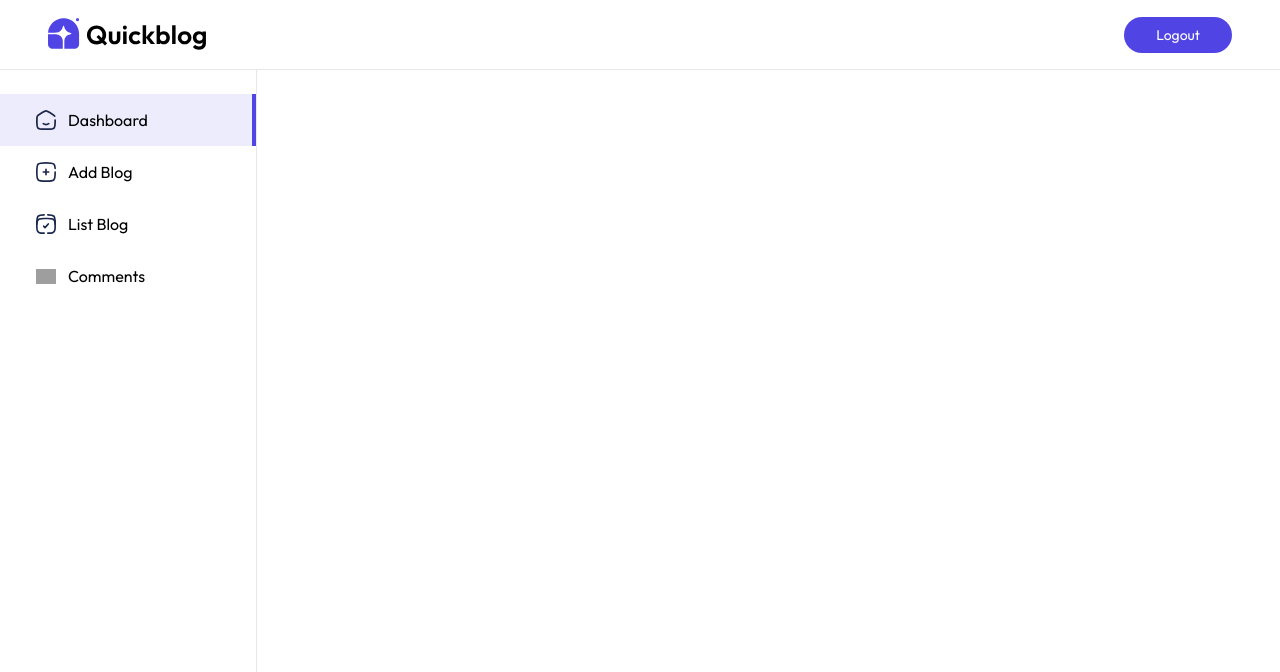
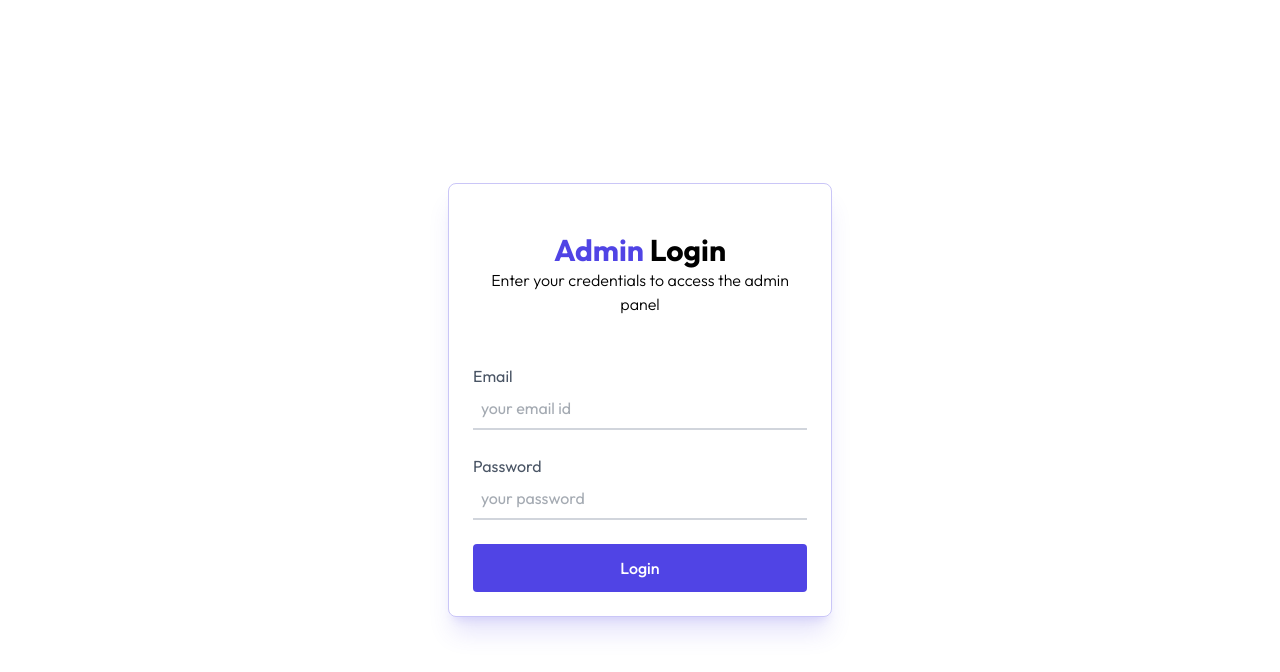
Before and after one commit to pramodsinzh/Blogify, a React (Vite) app in the folder frontend/: page /admin in a window 1280 px wide. Shown: the top 672 px of the page. Built offline with nearby package versions, Linux system fonts and the light colour scheme; grey boxes are pictures that could not be loaded.

Commit message:
Creating Login for Admin

```diff
--- a/frontend/src/App.jsx
+++ b/frontend/src/App.jsx
@@ -7,6 +7,7 @@
 import AddBlog from './pages/admin/AddBlog'
 import ListBlog from './pages/admin/ListBlog'
 import Comments from './pages/admin/Comments'
+import Login from './components/admin/Login'
 
  const App = () => {
    return (
@@ -15,7 +16,7 @@
         <Route path='/' element={<Home/>} />
         <Route path='/blog/:id' element={<Blog/>} />
 
-        <Route path='/admin' element={<Layout/>}>
+        <Route path='/admin' element={false ? <Layout/> : <Login />}>
           <Route index element={<Dashboard/>} />
           <Route path='addBlog' element={<AddBlog/>} />
           <Route path='listBlog' element={<ListBlog/>} />
--- a/frontend/src/components/admin/Login.jsx
+++ b/frontend/src/components/admin/Login.jsx
@@ -1,11 +1,38 @@
-import React from 'react'
+import React, {useState} from 'react'
 
 const Login = () => {
-  return (
-    <div>
 
-    </div>
-  )
+    const [email, setEmail] = useState('')
+    const [password, setPassword] = useState('')
+
+    const handleSubmit = async (e) => {
+      e.preventDefault()
+    }
+
+    return (
+        <div className='flex items-center justify-center h-screen'>
+            <div className="w-full max-w-sm p-6 max-md:m-6 border border-primary/30 shadow-xl shadow-primary/15 rounded-lg">
+                <div className="flex flex-col items-center justify-center">
+                    <div className="w-full py-6 text-center">
+                        <h1 className='text-3xl font-bold'><span className='text-primary'>Admin </span>Login</h1>
+                        <p className='font-light'>Enter your credentials to access the admin panel</p>
+                    </div>
+                    <form onSubmit={handleSubmit} className='mt-6 w-full sm:max-w-md text-gray-600'>
+                        <div className="flex flex-col">
+                            <label htmlFor="email">Email</label>
+                            <input onChange={e=> setEmail(e.target.value)} value={email} type="email" required placeholder='your email id' className='border-b-2 border-gray-300 p-2 outline-none mb-6'/>
+                        </div>
+
+                        <div className="flex flex-col">
+                            <label htmlFor="password">Password</label>
+                            <input onChange={e=> setPassword(e.target.value)} value={password} type="password" required placeholder='your password' className='border-b-2 border-gray-300 p-2 outline-none mb-6'/>
+                        </div>
+                        <button type='submit' className='w-full py-3 font-medium bg-primary text-white rounded cursor-pointer hover:bg-primary/90 transition-all'>Login</button>
+                    </form>
+                </div>
+            </div>
+        </div>
+    )
 }
 
 export default Login
```
